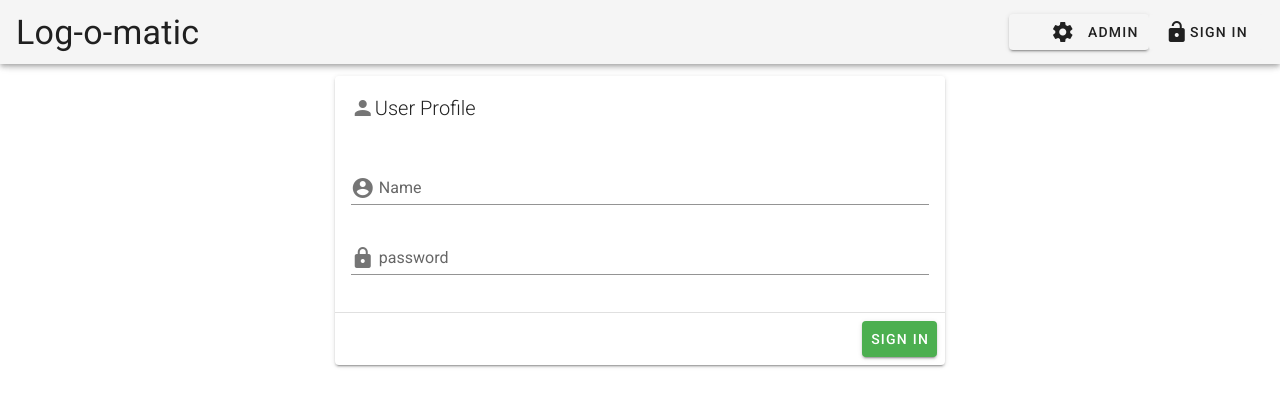
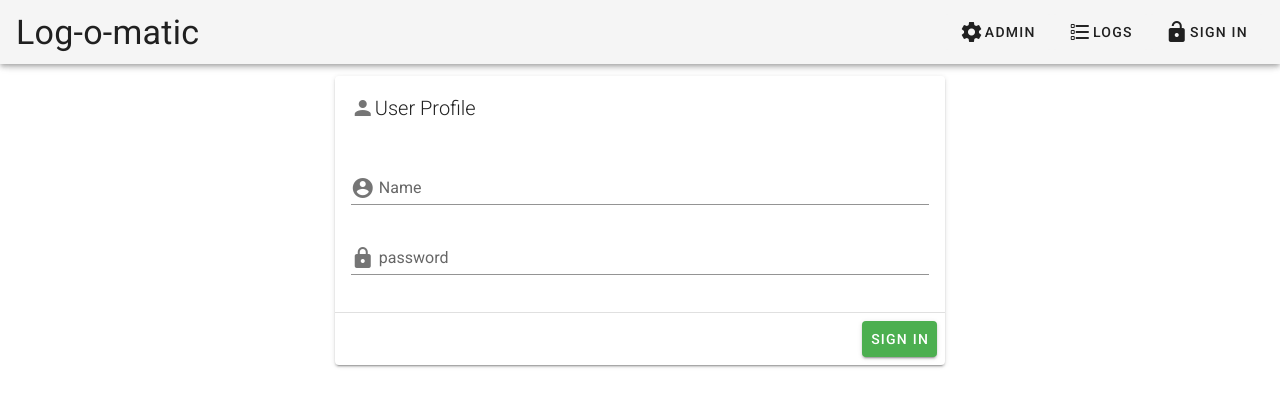
Before and after one commit to itggot-TE4/Fantastic-Warriors-ADAM, a Vue app in the folder log-o-matic/: page /#/Login in a window 1280 px wide. Shown: the top 406 px of the page. Built offline with nearby package versions, Linux system fonts and the light colour scheme.

Commit message:
Add icon for Logs

```diff
--- a/log-o-matic/src/App.vue
+++ b/log-o-matic/src/App.vue
@@ -7,18 +7,24 @@
 
       <v-spacer></v-spacer>
 
-    <router-link to="Admin">
-      <v-btn
-      >
-        <v-icon>mdi-cog</v-icon>
-        <span class="display-0 mr-2 col-1" >Admin</span>
-      </v-btn>
+      <router-link to="Admin">
+        <v-btn elevation="0">
+          <v-icon>mdi-cog</v-icon>
+          <span>Admin</span>
+        </v-btn>
+      </router-link>
+
+       <router-link to="">
+        <v-btn elevation="0">
+          <v-icon>mdi-format-list-checkbox</v-icon>
+          <span>Logs</span>
+        </v-btn>
       </router-link>
 
       <router-link to="Login">
         <v-btn elevation="0">
           <v-icon>mdi-lock-open</v-icon>
-          <span class="btnSign">Sign in</span>
+          <span>Sign in</span>
         </v-btn>
       </router-link>
     </v-app-bar>
```
